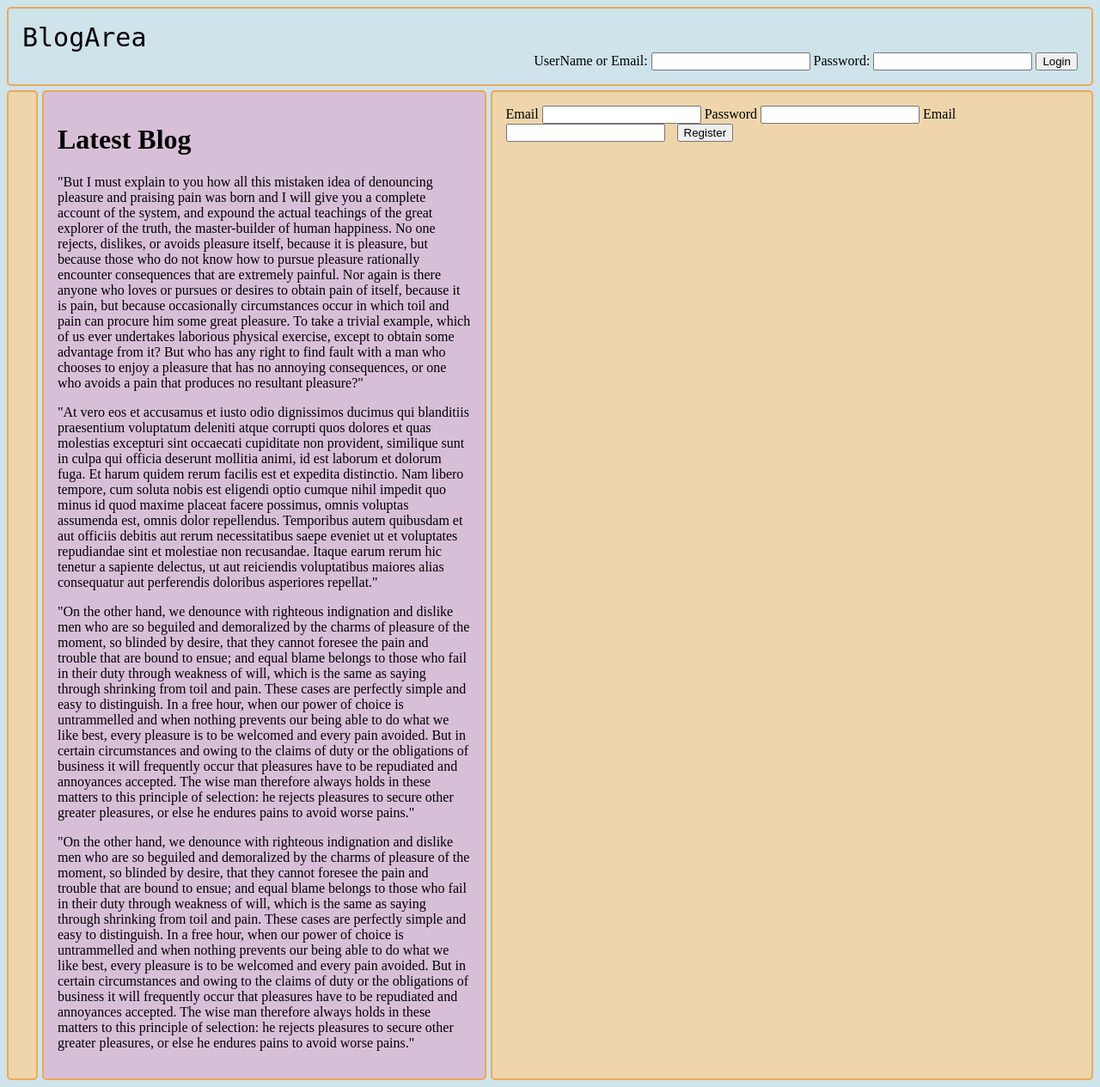
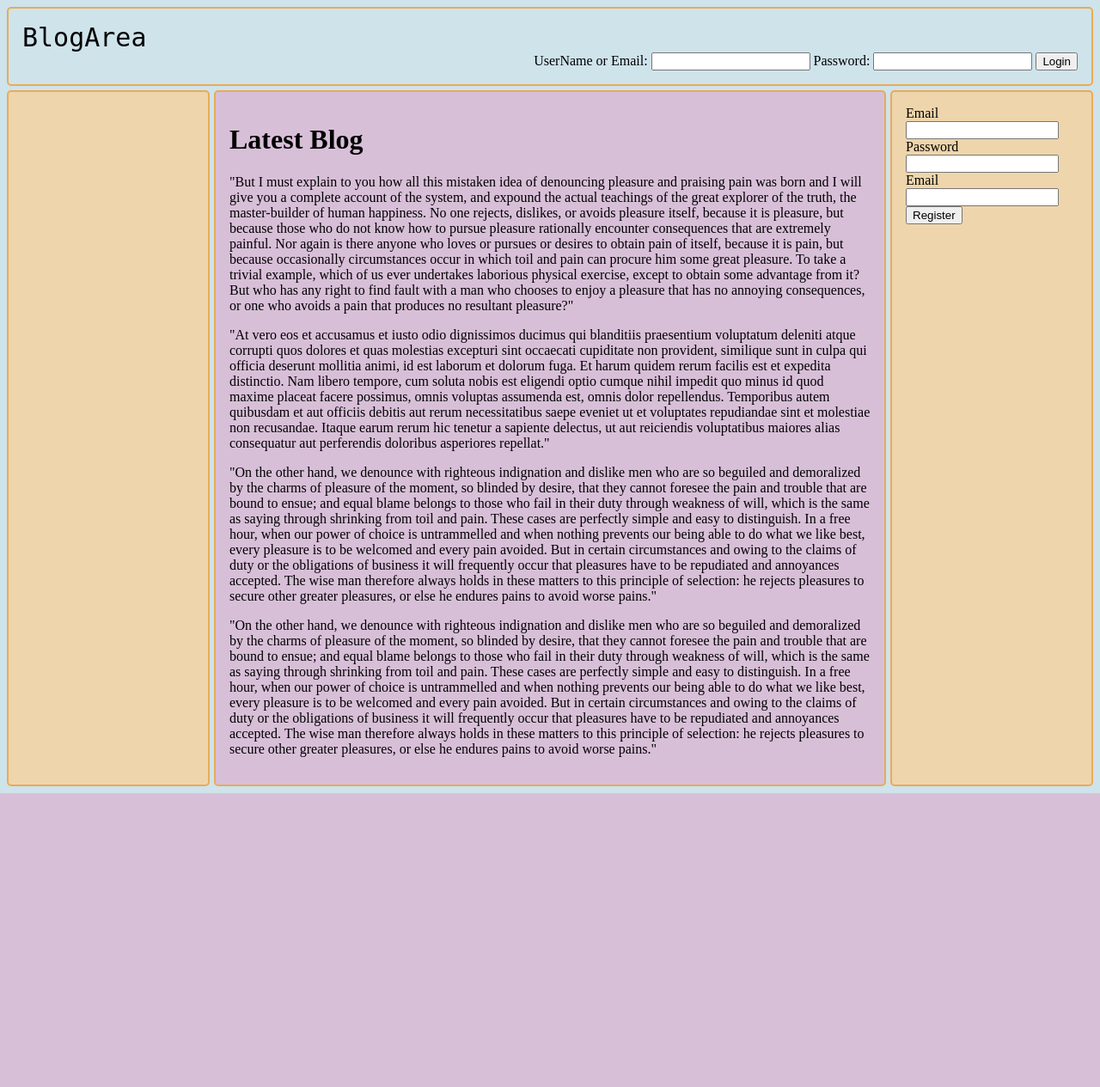
Before and after one commit to mitchellm/DWD-Blog, a PHP site: page /login.html in a window 1280 px wide. Shown: the whole page at 86% size. After the commit the page ends 923 px from the top, so only its background shows below. Run offline with PHP 8.4, Linux system fonts and the light colour scheme.

Commit message:
finished Login

```diff
--- a/html-css/login.html
+++ b/html-css/login.html
@@ -9,43 +9,51 @@
 
 <div class="container">
 		<div class="Top">
+
 			<div class="nameofBlog"> <label class="blogName"> BlogArea</label></div>
-				<div class="LoginArea">
+
+			<div class="LoginArea">
 						<label class="name">UserName or Email:</label>
 							<input type="text" id="login" class="loginName"/>	<!-- js for checkUsername-->
+
 						<label class="password">Password:</label>
 							<input type="text" id="password" class="userPassword"/> <!-- Link to the next page goes here -->
 
 					<div class="logButton">
-							<button type="button"
-											class="loginButton"
-											onClick="Login()"
-							>
-							Login
-							</button>
+							<button type="button" class="loginButton" onClick="Login()">Login</button>
 
 
-						</div>
-						</div>
+				</div>
+
 		</div>
 
+</div>
+
 		<div class="Right">
-			<div class="WrapRight">
+			<div class="conformRegister">
+
 					<label class="registerEmail">Email</label>
-					<input type="text" id="registerEmail" class="regEmail"/>
+					<input type="text" id="registerEmail" class="registerEmail"/>
+
 					<label class="registerPassword">Password</label>
-					<input type="text" id="passowrd" class="regPassword"/>
-					<label class="registerPassword">Email</label>
-					<input type="text" id="registerEmail" class="regEmail"/>
+					<input type="text" id="passowrd" class="registerPassword"/>
+
+					<label class="conformPassword">Email</label>
+					<input type="text" id="registerEmail" class="conformPassword"/>
+
 					<button type="button"
 							class="registerButton"
 							onclick="location = 'https://www.facebook.com'"> <!-- Link to the next page goes here -->
 							Register
-							</button>
+					</button>
+
 			</div>
 		</div>
+
 		<div class="Left"></div>
+
 		<div class="Middle">
+
 			<h1 class="latestBlog">Latest Blog</h1>
 				<p>
 						"But I must explain to you how all this mistaken idea of denouncing pleasure and praising pain was born and I will give you a complete account of the system, and expound the actual teachings of the great explorer of the truth, the master-builder of human happiness. No one rejects, dislikes, or avoids pleasure itself, because it is pleasure, but because those who do not know how to pursue pleasure rationally encounter consequences that are extremely painful. Nor again is there anyone who loves or pursues or desires to obtain pain of itself, because it is pain, but because occasionally circumstances occur in which toil and pain can procure him some great pleasure. To take a trivial example, which of us ever undertakes laborious physical exercise, except to obtain some advantage from it? But who has any right to find fault with a man who chooses to enjoy a pleasure that has no annoying consequences, or one who avoids a pain that produces no resultant pleasure?"
--- a/html-css/logincss.css
+++ b/html-css/logincss.css
@@ -33,19 +33,33 @@
    margin:0 auto;
 }
 
-.registerButton{
-  margin-left:10px;
-
-}
 .Left{
   grid-area:sidebar;
-  background-color: rgb(238, 213, 171)
+  background-color: rgb(238, 213, 171);
+  width:200px;
 }
 
 .Right{
   grid-area:sidebar2;
-  background-color: rgb(238, 213, 171)
+  background-color: rgb(238, 213, 171);
+  width:200px;
+}
+.registerEmail{
+  display:block;
+  width:170px;
+}
+.registerPassword{
+  display:block;
+  width:170px;
 
+}
+.conformPassword{
+  display:block;
+  width:170px;
+
+}
+.registerButton{
+display:block;
 }
 
 .Middle{
@@ -53,6 +67,7 @@
   overflow-x: hidden;
   overflow-y:scroll;
   background-color: thistle;
+  height:max-content;
 
 }
 
```
